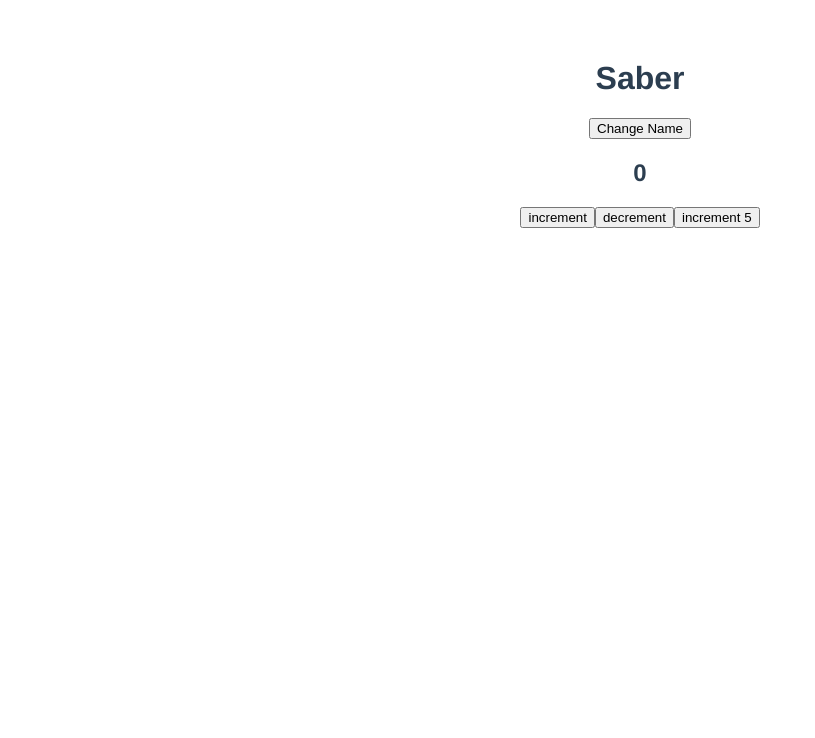
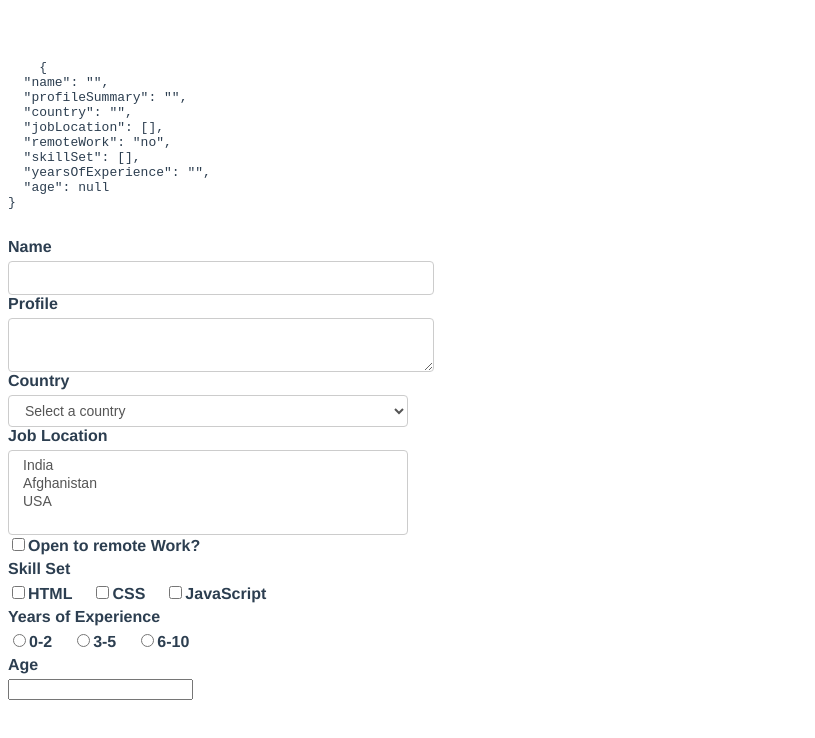
Before and after one commit to Saberhacker/VueJS_Project, a Vue app: page / in a window 1280 px wide. Shown: the top 738 px of the page, without its empty margins (0-815 px from the left). Built offline with nearby package versions, Linux system fonts and the light colour scheme.

Commit message:
fourth change

```diff
--- a/src/App.vue
+++ b/src/App.vue
@@ -1,133 +1,103 @@
 <template>
-    <!-- <h1>{{greeting}} {{name}}</h1>
-    <h2 v-text="lastname"></h2>
-    <h2 v-html="channel"></h2>
-    <h2 v-bind:id="headindId">Heading</h2>
-    <button v-bind:disabled="isDisabled">Bind</button>
-    <h2 class="underlined">Underlined text</h2>
-    <h2 class="underlined" v-bind:class="status">status</h2>
-    <h2 v-bind:class="isPromoted && 'promoted'">Promoted Movie</h2>
-    <h2 v-bind:class="isSoldOut ? 'sold-out' : 'new'">SoldOut Movie</h2>
-    <h2 v-bind:class="['new','promoted']">Newly promoted Movie</h2>
-    <h2 v-bind:class="[isPromoted && 'promoted', isSoldOut ? 'sold-out' : 'new']">Array conditional Movie</h2> -->
-    <!-- <h2 v-bind:class="{
-      promoted: isPromoted,
-      new: !isSoldOut,
-      'sold-out': isSoldOut
-    }">Object conditional Movie</h2>
-    <h2 v-bind:style="{
-      color: highlightColor,
-      fontSize: headerSize + 'px',
-      padding: '20px'
-    }">Inline Style</h2>
-    <h2 v-bind:style="headerStyleObject">Style Object</h2> -->
-
-    <!-- <div v-bind:style="[baseStyleObject,successStyleObject]">Success Style</div> -->
-    <!-- <div v-bind:style="[baseStyleObject,dangerStyleObject]">Danger Style</div> -->
-    <!-- <h2 v-if="num == 0">The number is zero</h2>
-    <h2 v-else-if="num < 0">The number is negative</h2>
-    <h2 v-else-if="num > 0">The number is positive</h2>
-    <h2 v-else>Not a number</h2>
-    <template v-if="display">
-      <h2>Saber.Seerat</h2>
-      <h2>Lajaward</h2>
-      <h2>Vue JS</h2> -->
-    <!-- </template> -->
-    <!-- <h2 v-for="(name,index) in names" :key='name'>{{index}} {{name}}</h2>
-    <h2 v-for="name in fullname" :key="name.first">{{name.first}} {{name.last}}</h2>
-    <h3 v-for="(value,key,index) in myInfo" :key="value.name">{{index}} {{key}} {{value}}</h3> -->
-    <!-- <template v-for="name in names" :key="name">
-      <h2 v-if="name === 'saber'">{{name}}<hr></h2>
-    </template> -->
-    <!-- <h2>Add method - {{add(2,3,5)}}</h2>
-    <h2>Add method - {{multiplay(10)}}</h2>
-    <h2>Add method - {{multiplay(arrValue)}}</h2> -->
-    <h1>{{name}}</h1>
+  <div>
+    <pre>
+    {{ JSON.stringify(formValues, null, 2) }}
+  </pre
+    >
+  </div>
+  <form @submit.prevent="submitForm">
     <div>
-      <button @click="changeName($event), increment(1,$event)">Change Name</button>
-      <!-- multiple event handler -->
+      <label for="name">Name</label>
+      <input type="text" id="name" v-model.trim.lazy="formValues.name" />
     </div>
-    <h2>{{count}}</h2>
-    <button @click="increment(1,$event)">increment</button>
-    <button @click="decrement(1)">decrement</button>
-    <button @click="increment(5)">increment 5</button>
+    <div>
+      <label for="profile">Profile</label>
+      <textarea
+        name="profile"
+        id="profile"
+        v-model="formValues.profileSummary"
+      ></textarea>
+    </div>
+    <div>
+      <label for="country">Country</label>
+      <select id="country" v-model="formValues.country">
+        <option value="">Select a country</option>
+        <option value="india">India</option>
+        <option value="Afghanistan">Afghanistan</option>
+        <option value="USA">USA</option>
+      </select>
+    </div>
+    <div>
+      <label for="job-location">Job Location</label>
+      <select id="job-location" multiple v-model="formValues.jobLocation">
+        <option value="india">India</option>
+        <option value="Afghanistan">Afghanistan</option>
+        <option value="USA">USA</option>
+      </select>
+    </div>
+    <div>
+      <input
+        type="checkbox"
+        id="remoteWork"
+        v-model="formValues.remoteWork"
+        true-value="yes"
+        false-value="no"
+      />
+      <label for="remoteWork">Open to remote Work?</label>
+    </div>
+    <div>
+      <label>Skill Set</label>
+      <input type="checkbox" id="html" value="html" v-model="formValues.skillSet">
+      <label for="html">HTML</label>
+      <input type="checkbox" id="css" value="css" v-model="formValues.skillSet">
+      <label for="css">CSS</label>
+      <input type="checkbox" id="js" value="js" v-model="formValues.skillSet">
+      <label for="js">JavaScript</label>
+    </div>
+      <div>
+      <label>Years of Experience</label>
+      <input type="radio" id="0-2" value="0-2" v-model="formValues.yearsOfExperience">
+      <label for="0-2">0-2</label>
+      <input type="radio" id="3-5" value="3-5" v-model="formValues.yearsOfExperience">
+      <label for="3-5">3-5</label>
+      <input type="radio" id="6-10" value="6-10" v-model="formValues.yearsOfExperience">
+      <label for="6-10">6-10</label>
+    </div>
+    <div>
+      <label for="age">Age</label>
+      <input type="number" @keyup.enter="submitForm" id="age" v-model.number="formValues.age">
+    </div>
+    <!-- <div>
+      <button>Submit</button>
+    </div> -->
+  </form>
 </template>
 
 <script>
 export default {
-  name: 'App',
+  name: "App",
   data() {
-    return{
-      basevalue: 5,
-      arrValue: 2,
-      names: ['saber','seerat','samim'],
-      fullname :[
-        {first: "saber",last: 'seerat'},
-        {first: "yaser",last: 'zahed'},
-        {first: "seyar",last: 'samim'},
-      ],
-      myInfo: {
-        name: 'saber',
-        channel: 'Lajaward',
-        course : 'VueJS'
+    return {
+      formValues: {
+        name: "",
+        profileSummary: "",
+        country: "",
+        jobLocation: [],
+        remoteWork: "no",
+        skillSet: [],
+        yearsOfExperience: '',
+        age: null,
       },
-      name: 'Saber',
-      count: 0
-      // num: 'd',
-      // display: true
-      // greeting: 'Hello',
-      // name: 'saber',
-      // lastname: 'seerat',
-      // channel: '<b>Lajaward</b>',
-      // headindId : 'heading',
-      // isDisabled: true,
-      // status: 'danger',
-      // isPromoted:  true,
-      // isSoldOut: true,
-      // highlightColor: 'orange',
-      // headerSize: 50,
-      // headerStyleObject:{
-      //   color: 'orange',
-      //   fontSize: '50px',
-      //   padding: '20px'
-      // },
-      // baseStyleObject:{
-      //   fontSize: '50px',
-      //   padding: '10px',
-      // },
-      // successStyleObject:{
-      //   color: 'green',
-      //   backgroundColor: 'lightgreen',
-      //   border: '1px solid green',
-      //   padding: '20px'
-      // },
-      // dangerStyleObject:{
-      //   color: 'darked',
-      //   backgroundColor: 'red',
-      //   border: '1px solid darked'
-      // }
+    };
+  },
+  methods: {
+    submitForm(){
+      // event.preventDefault()
+      console.log('Form Values',this.formValues);
+
     }
   },
-  methods:{
-    add(a,b,c){
-      return a+b+c
-    },
-    multiplay(num) {
-      return num * this.basevalue
-    },
-    changeName(event){
-      this.name = "Batman"
-      console.log('Event',event);
-    },
-    increment(num,event){
-       this.count += num
-       console.log('Event',event);
-    },
-    decrement(num){
-       this.count -= num
-    }
-  }
-}
+};
 </script>
 
 <style>
@@ -135,20 +105,32 @@ export default {
   font-family: Avenir, Helvetica, Arial, sans-serif;
   -webkit-font-smoothing: antialiased;
   -moz-osx-font-smoothing: grayscale;
-  text-align: center;
+  /* text-align: center; */
   color: #2c3e50;
   margin-top: 60px;
 }
-/* .underlined {
-  text-decoration: underline;
+label {
+  font-weight: bold;
+  display: flex;
+  margin-bottom: 5px;
 }
-.promoted{
-  font-style: italic;
+input + label {
+  font-weight: bold;
+  display: inline-flex;
+  margin-right: 20px;
 }
-.new {
-  color: olivedrab;
+input[type="text"],
+textarea,
+select {
+  display: block;
+  width: 400px;
+  padding: 6px 12px;
+  font-size: 14px;
+  line-height: 1.428;
+  color: #555;
+  background-color: #fff;
+  background-image: none;
+  border: 1px solid #ccc;
+  border-radius: 4px;
 }
-.sold-out {
-  color: red;
-} */
 </style>
```
